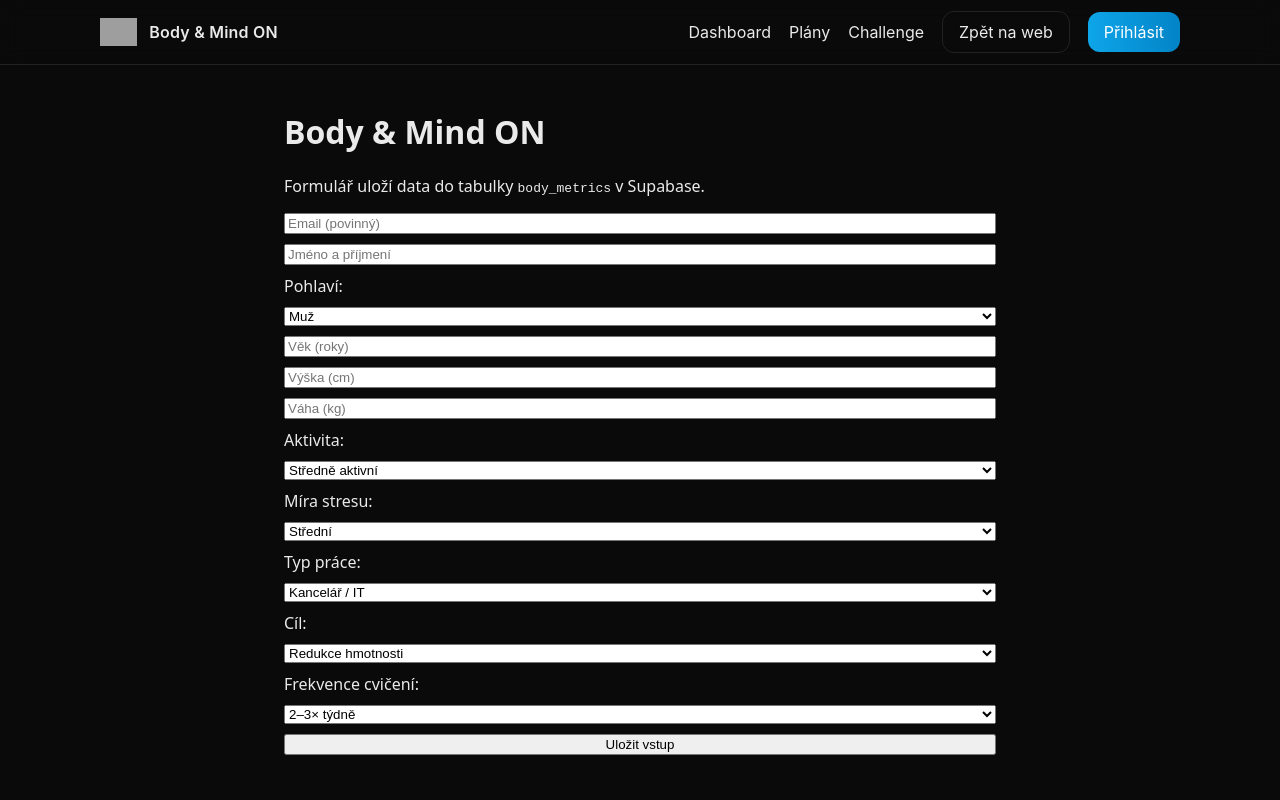
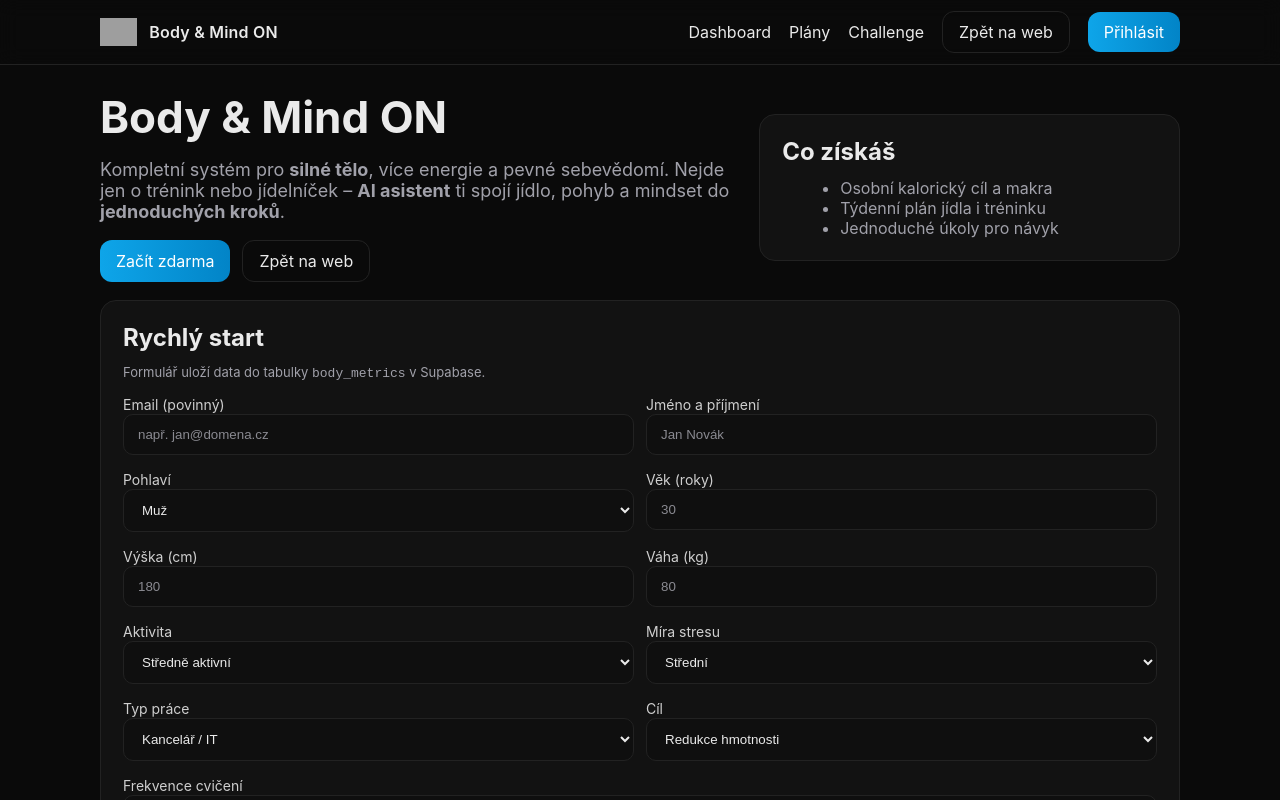
Before and after one commit to Progen-design/body-mind-on, a Next.js app: page / in a window 1280 px wide. Shown: the top 800 px of the page. Built offline with nearby package versions, Linux system fonts and the light colour scheme; grey boxes are pictures that could not be loaded.

Commit message:
Update index.js

```diff
--- a/pages/index.js
+++ b/pages/index.js
@@ -1,116 +1,167 @@
 // pages/index.js
-import { useState } from 'react';
+import { useState } from 'react'
 
-const occupations = [
-  { value: 'office_it', label: 'Kancelář / IT' },
-  { value: 'driver', label: 'Řidič' },
-  { value: 'warehouse', label: 'Sklad' },
-  { value: 'manual', label: 'Manuální práce' },
-  { value: 'healthcare', label: 'Zdravotnictví' },
-  { value: 'teacher_sales', label: 'Učitel / Obchod' },
-  { value: 'gastronomy', label: 'Gastronomie' },
-];
+export default function Home(){
+  const [loading, setLoading] = useState(false)
+  const [message, setMessage] = useState(null)
 
-const activities = [
-  { value: 'sedavy', label: 'Sedavý' },
-  { value: 'lehce', label: 'Lehce aktivní' },
-  { value: 'stredne', label: 'Středně aktivní' },
-  { value: 'velmi', label: 'Velmi aktivní' },
-  { value: 'extra', label: 'Extra aktivní' },
-];
+  async function onSubmit(e){
+    e.preventDefault()
+    setLoading(true); setMessage(null)
 
-export default function Home() {
-  const [form, setForm] = useState({
-    email: '',
-    name: '',
-    gender: 'male',        // může být i 'muz/žena' – DB to normalizuje
-    age: '',
-    height_cm: '',
-    weight_kg: '',
-    activity: 'stredne',
-    stress_level: 'medium',       // low | medium | high
-    occupation: 'office_it',
-    goal: 'redukce',              // redukce | udrzovani | nabirani_svaly
-    freq_choice: '2-3',           // 0-1 | 2-3 | 4plus
-  });
-  const [status, setStatus] = useState(null);
-
-  const onChange = (e) => setForm({ ...form, [e.target.name]: e.target.value });
-
-  const onSubmit = async (e) => {
-    e.preventDefault();
-    setStatus('Odesílám…');
+    const form = new FormData(e.currentTarget)
+    const payload = {
+      email: form.get('email') || '',
+      name: form.get('name') || '',
+      gender: form.get('gender') || 'Muž',
+      age: Number(form.get('age') || 0),
+      height_cm: Number(form.get('height_cm') || 0),
+      weight_kg: Number(form.get('weight_kg') || 0),
+      activity: form.get('activity') || 'Středně aktivní',
+      stress: form.get('stress') || 'Střední',
+      job: form.get('job') || 'Kancelář / IT',
+      goal: form.get('goal') || 'Redukce hmotnosti',
+      weekly_sessions: form.get('weekly_sessions') || '2–3× týdně'
+    }
 
     try {
-      const res = await fetch('/api/body-metrics', {
-        method: 'POST',
-        headers: { 'Content-Type': 'application/json' },
-        body: JSON.stringify(form),
-      });
+      // TODO: TADY vlož tvůj existující kód, který ukládá do Supabase:
+      // např. const { error } = await supabase.from('body_metrics').insert(payload)
 
-      if (!res.ok) throw new Error(await res.text());
-
-      setStatus('Uloženo ✅ – plán přijde e-mailem');
-      setForm((s) => ({ ...s, weight_kg: '' })); // drobný reset
-    } catch (err) {
-      setStatus('Chyba: ' + (err?.message || 'Neznámá chyba'));
+      // Demo: simuluji OK
+      await new Promise(r=>setTimeout(r,800))
+      setMessage({type:'ok', text:'Uloženo. Mrkni do aplikace – čeká tě plán!'})
+      e.currentTarget.reset()
+    } catch (err){
+      setMessage({type:'err', text:'Něco se nepovedlo. Zkus to znovu.'})
+    } finally {
+      setLoading(false)
     }
-  };
+  }
 
   return (
-    <div style={{ padding: 24, fontFamily: 'system-ui, sans-serif', maxWidth: 760, margin: '0 auto' }}>
-      <h1>Body & Mind ON</h1>
-      <p>Formulář uloží data do tabulky <code>body_metrics</code> v Supabase.</p>
+    <>
+      {/* HERO */}
+      <section className="hero">
+        <div>
+          <h1>Body & Mind ON</h1>
+          <p>Kompletní systém pro <strong>silné tělo</strong>, více energie a pevné sebevědomí.
+            Nejde jen o trénink nebo jídelníček – <strong>AI asistent</strong> ti spojí jídlo, pohyb a mindset
+            do <strong>jednoduchých kroků</strong>.</p>
+          <div className="cta">
+            <a className="btn" href="/#start">Začít zdarma</a>
+            <a className="ghost" href="https://bodyandmindon.cz">Zpět na web</a>
+          </div>
+        </div>
+        <div className="card">
+          <h2>Co získáš</h2>
+          <ul style={{margin:'8px 0 0 18px',color:'var(--muted)'}}>
+            <li>Osobní kalorický cíl a makra</li>
+            <li>Týdenní plán jídla i tréninku</li>
+            <li>Jednoduché úkoly pro návyk</li>
+          </ul>
+        </div>
+      </section>
 
-      <form onSubmit={onSubmit} style={{ display: 'grid', gap: 10, marginTop: 16 }}>
-        <input name="email" placeholder="Email (povinný)" value={form.email} onChange={onChange} required />
-        <input name="name" placeholder="Jméno a příjmení" value={form.name} onChange={onChange} />
+      {/* FORM */}
+      <section id="start" className="card" style={{marginTop:18}}>
+        <h2>Rychlý start</h2>
+        <p className="note">Formulář uloží data do tabulky <code>body_metrics</code> v Supabase.</p>
 
-        <label>Pohlaví:</label>
-        <select name="gender" value={form.gender} onChange={onChange}>
-          <option value="male">Muž</option>
-          <option value="female">Žena</option>
-        </select>
+        <form onSubmit={onSubmit} className="form">
+          <div className="row">
+            <div>
+              <label className="label">Email (povinný)</label>
+              <input className="input" name="email" type="email" placeholder="např. jan@domena.cz" required />
+            </div>
+            <div>
+              <label className="label">Jméno a příjmení</label>
+              <input className="input" name="name" type="text" placeholder="Jan Novák" />
+            </div>
+          </div>
 
-        <input name="age" placeholder="Věk (roky)" type="number" value={form.age} onChange={onChange} />
-        <input name="height_cm" placeholder="Výška (cm)" type="number" value={form.height_cm} onChange={onChange} />
-        <input name="weight_kg" placeholder="Váha (kg)" type="number" step="0.1" value={form.weight_kg} onChange={onChange} />
+          <div className="row">
+            <div>
+              <label className="label">Pohlaví</label>
+              <select className="select" name="gender" defaultValue="Muž">
+                <option>Muž</option>
+                <option>Žena</option>
+              </select>
+            </div>
+            <div>
+              <label className="label">Věk (roky)</label>
+              <input className="input" name="age" type="number" min="10" max="100" placeholder="30" />
+            </div>
+          </div>
 
-        <label>Aktivita:</label>
-        <select name="activity" value={form.activity} onChange={onChange}>
-          {activities.map(a => <option key={a.value} value={a.value}>{a.label}</option>)}
-        </select>
+          <div className="row">
+            <div>
+              <label className="label">Výška (cm)</label>
+              <input className="input" name="height_cm" type="number" min="120" max="230" placeholder="180" />
+            </div>
+            <div>
+              <label className="label">Váha (kg)</label>
+              <input className="input" name="weight_kg" type="number" min="35" max="250" placeholder="80" />
+            </div>
+          </div>
 
-        <label>Míra stresu:</label>
-        <select name="stress_level" value={form.stress_level} onChange={onChange}>
-          <option value="low">Nízká</option>
-          <option value="medium">Střední</option>
-          <option value="high">Vysoká</option>
-        </select>
+          <div className="row">
+            <div>
+              <label className="label">Aktivita</label>
+              <select className="select" name="activity" defaultValue="Středně aktivní">
+                <option>Mírně aktivní</option>
+                <option>Středně aktivní</option>
+                <option>Vysoce aktivní</option>
+              </select>
+            </div>
+            <div>
+              <label className="label">Míra stresu</label>
+              <select className="select" name="stress" defaultValue="Střední">
+                <option>Nízká</option>
+                <option>Střední</option>
+                <option>Vysoká</option>
+              </select>
+            </div>
+          </div>
 
-        <label>Typ práce:</label>
-        <select name="occupation" value={form.occupation} onChange={onChange}>
-          {occupations.map(o => <option key={o.value} value={o.value}>{o.label}</option>)}
-        </select>
+          <div className="row">
+            <div>
+              <label className="label">Typ práce</label>
+              <select className="select" name="job" defaultValue="Kancelář / IT">
+                <option>Kancelář / IT</option>
+                <option>Manuální</option>
+                <option>Směnný provoz</option>
+              </select>
+            </div>
+            <div>
+              <label className="label">Cíl</label>
+              <select className="select" name="goal" defaultValue="Redukce hmotnosti">
+                <option>Redukce hmotnosti</option>
+                <option>Nárůst svalů</option>
+                <option>Udržení</option>
+              </select>
+            </div>
+          </div>
 
-        <label>Cíl:</label>
-        <select name="goal" value={form.goal} onChange={onChange}>
-          <option value="redukce">Redukce hmotnosti</option>
-          <option value="udrzovani">Udržování hmotnosti</option>
-          <option value="nabirani_svaly">Nabírání svalové hmoty</option>
-        </select>
+          <div>
+            <label className="label">Frekvence cvičení</label>
+            <select className="select" name="weekly_sessions" defaultValue="2–3× týdně">
+              <option>1× týdně</option>
+              <option>2–3× týdně</option>
+              <option>4–5× týdně</option>
+            </select>
+          </div>
 
-        <label>Frekvence cvičení:</label>
-        <select name="freq_choice" value={form.freq_choice} onChange={onChange}>
-          <option value="0-1">0–1× týdně</option>
-          <option value="2-3">2–3× týdně</option>
-          <option value="4plus">4× a více</option>
-        </select>
-
-        <button type="submit">Uložit vstup</button>
-      </form>
-
-      {status && <p style={{ marginTop: 12 }}>{status}</p>}
-    </div>
-  );
+          <button className="submit" type="submit" disabled={loading}>
+            {loading ? 'Ukládám…' : 'Začít moji cestu'}
+          </button>
+          {message && (
+            <p className="note" style={{color: message.type==='ok'?'var(--success)':'var(--error)'}}>
+              {message.text}
+            </p>
+          )}
+        </form>
+      </section>
+    </>
+  )
 }
```
